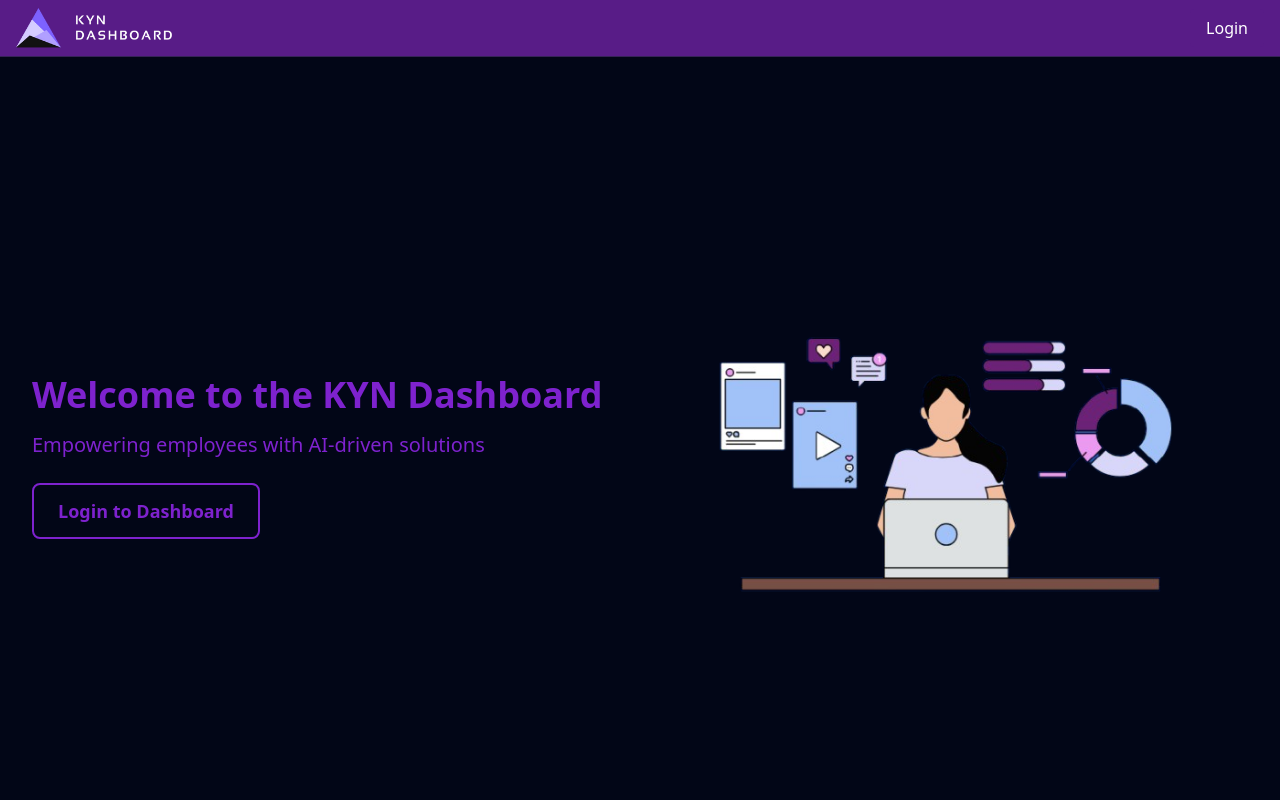
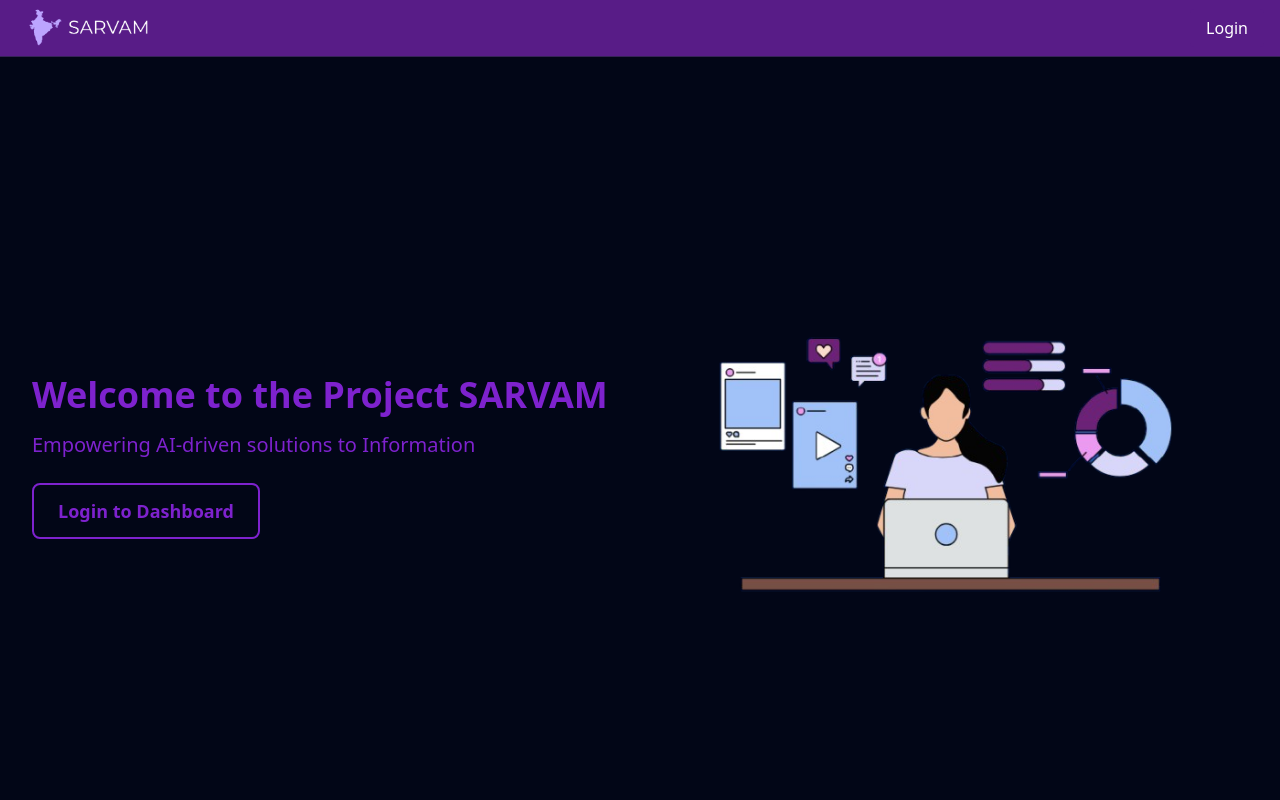
Before and after one commit to Devesh73/kyn, a React (Vite) app in the folder kyn-frontend/: page / in a window 1280 px wide. Shown: the top 800 px of the page. Built offline with nearby package versions, Linux system fonts and the light colour scheme.

Commit message:
fix: logo and elements

```diff
--- a/kyn-frontend/src/components/Header.jsx
+++ b/kyn-frontend/src/components/Header.jsx
@@ -1,6 +1,6 @@
 import React from 'react';
 import { Link, useLocation } from 'react-router-dom';
-import logo from '../assets/Kynnovate.png';
+import logo from '../assets/SARVAM.png';
 
 const Header = () => {
   const location = useLocation();
--- a/kyn-frontend/src/screens/Home.jsx
+++ b/kyn-frontend/src/screens/Home.jsx
@@ -5,8 +5,8 @@ const Home = () => {
   return (
     <section className="flex justify-between items-center py-16 px-8 bg-slate-950 shadow-lg h-screen min-w-[300px] max-w-[100vw] flex-wrap">
       <div className="text-white max-w-[50%] pr-8">
-        <h1 className="text-4xl font-bold mb-4  text-purple-700">Welcome to the KYN Dashboard</h1>
-        <p className="text-xl mb-6  text-purple-700">Empowering employees with AI-driven solutions</p>
+        <h1 className="text-4xl font-bold mb-4  text-purple-700">Welcome to the Project SARVAM</h1>
+        <p className="text-xl mb-6  text-purple-700">Empowering AI-driven solutions to Information</p>
         <NavLink
           to="/login"
           className="inline-block text-lg font-semibold text-purple-700 border-2 border-purple-700 px-6 py-3 rounded-lg transition duration-300 ease-in-out hover:bg-purple-700 hover:text-white"
```
Also changed, not shown: kyn-frontend/src/assets/SARVAM.png (added).
